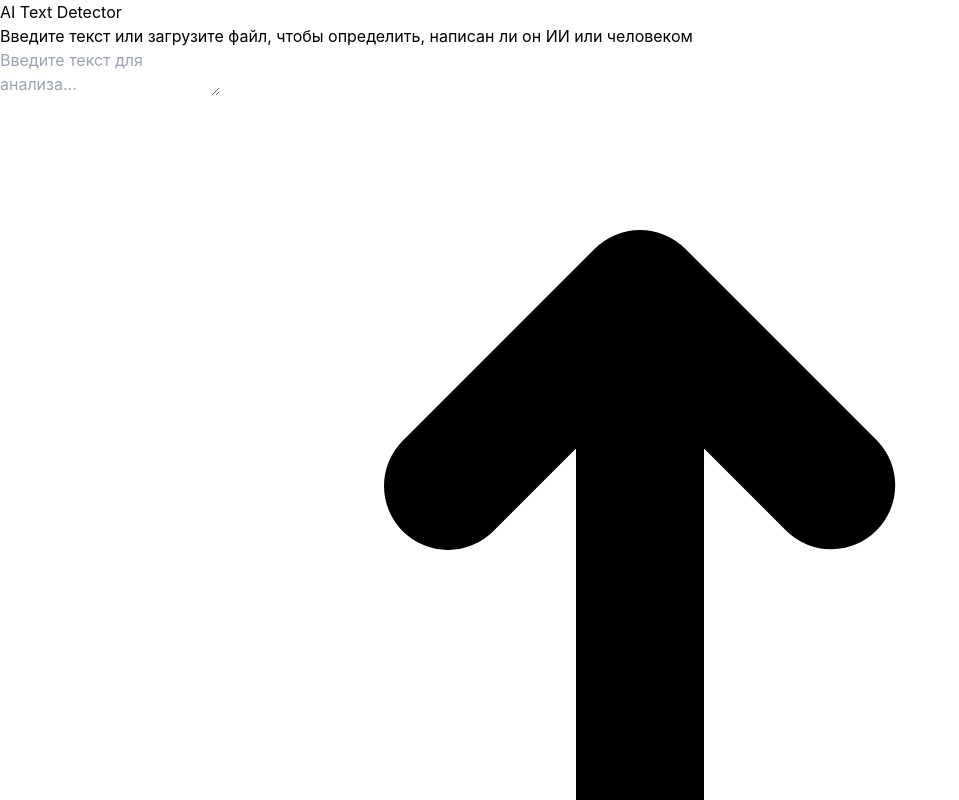
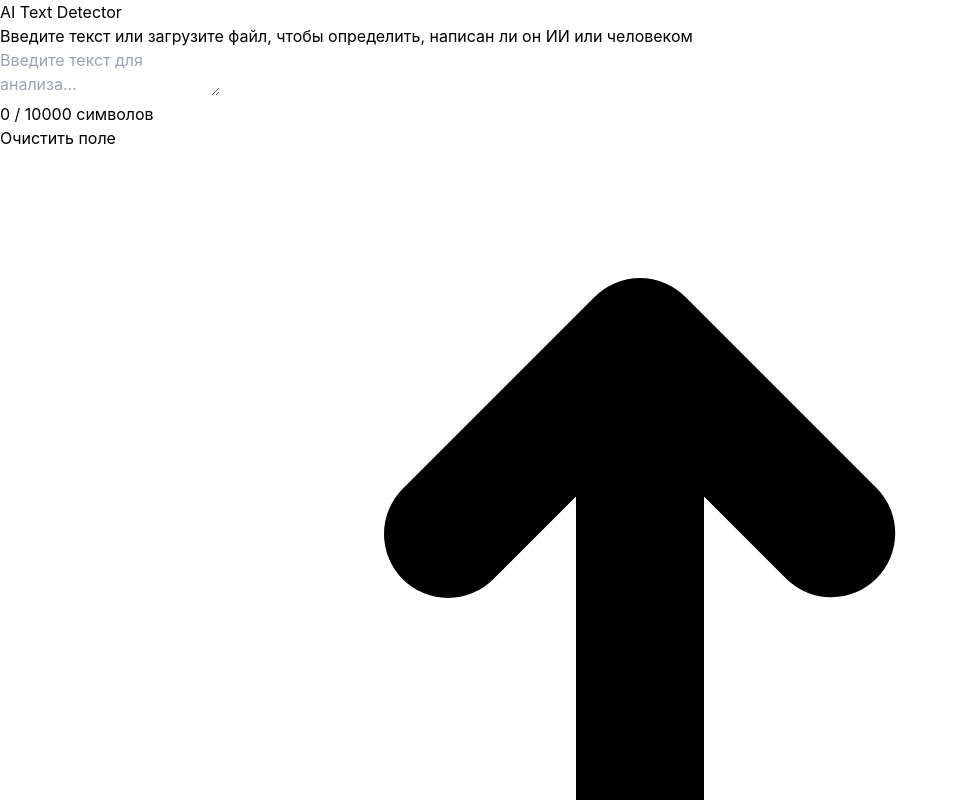
Before and after one commit to vladimir-skvortsov/devweek-2025, a React (Vite) app in the folder app/frontend/: page / in a window 1280 px wide. Shown: the top 800 px of the page, without its empty margins (0-959 px from the left). Built offline with nearby package versions, Linux system fonts and the light colour scheme.

Commit message:
feat: add text length restriction

```diff
--- a/app/frontend/src/App.jsx
+++ b/app/frontend/src/App.jsx
@@ -81,7 +81,14 @@ function App() {
   };
 
   const handleTextChange = (e) => {
-    setText(e.target.value);
+    const newText = e.target.value.slice(0, 10000);
+    setText(newText);
+    setScore(null);
+    setError(null);
+  };
+
+  const handleClearText = () => {
+    setText('');
     setScore(null);
     setError(null);
   };
@@ -97,14 +104,32 @@ function App() {
         </div>
 
         <div className='bg-white rounded-lg shadow-lg p-6'>
+          <div className='relative'>
             <textarea
               className='w-full h-48 p-4 border border-gray-300 rounded-lg focus:ring-2 focus:ring-blue-500 focus:border-blue-500'
               placeholder='Введите текст для анализа...'
               value={text}
               onChange={handleTextChange}
+              maxLength={10000}
             />
+            <div className='flex justify-between items-center mt-1'>
+              <div className='text-sm text-gray-500'>{text.length} / 10000 символов</div>
+              <button
+                onClick={handleClearText}
+                disabled={!text.trim()}
+                className={`text-sm px-3 py-1 rounded transition-colors
+                  ${
+                    !text.trim()
+                      ? 'text-gray-400 cursor-not-allowed'
+                      : 'text-gray-600 hover:text-gray-900 hover:bg-gray-100'
+                  }`}
+              >
+                Очистить поле
+              </button>
+            </div>
+          </div>
 
-          <div className='mt-4 flex justify-center space-x-4'>
+          <div className='mt-6 flex justify-center space-x-4'>
             <label
               className={`px-6 py-2 rounded-lg font-medium transition-colors relative group flex items-center space-x-2
               ${loading ? 'text-gray-400 cursor-not-allowed' : 'cursor-pointer text-gray-900 hover:bg-gray-100'}`}
```
Also changed, not shown: 1 other file (tests, documents, lock files or other folders). Lines whose indentation alone changed are shown as unchanged.
